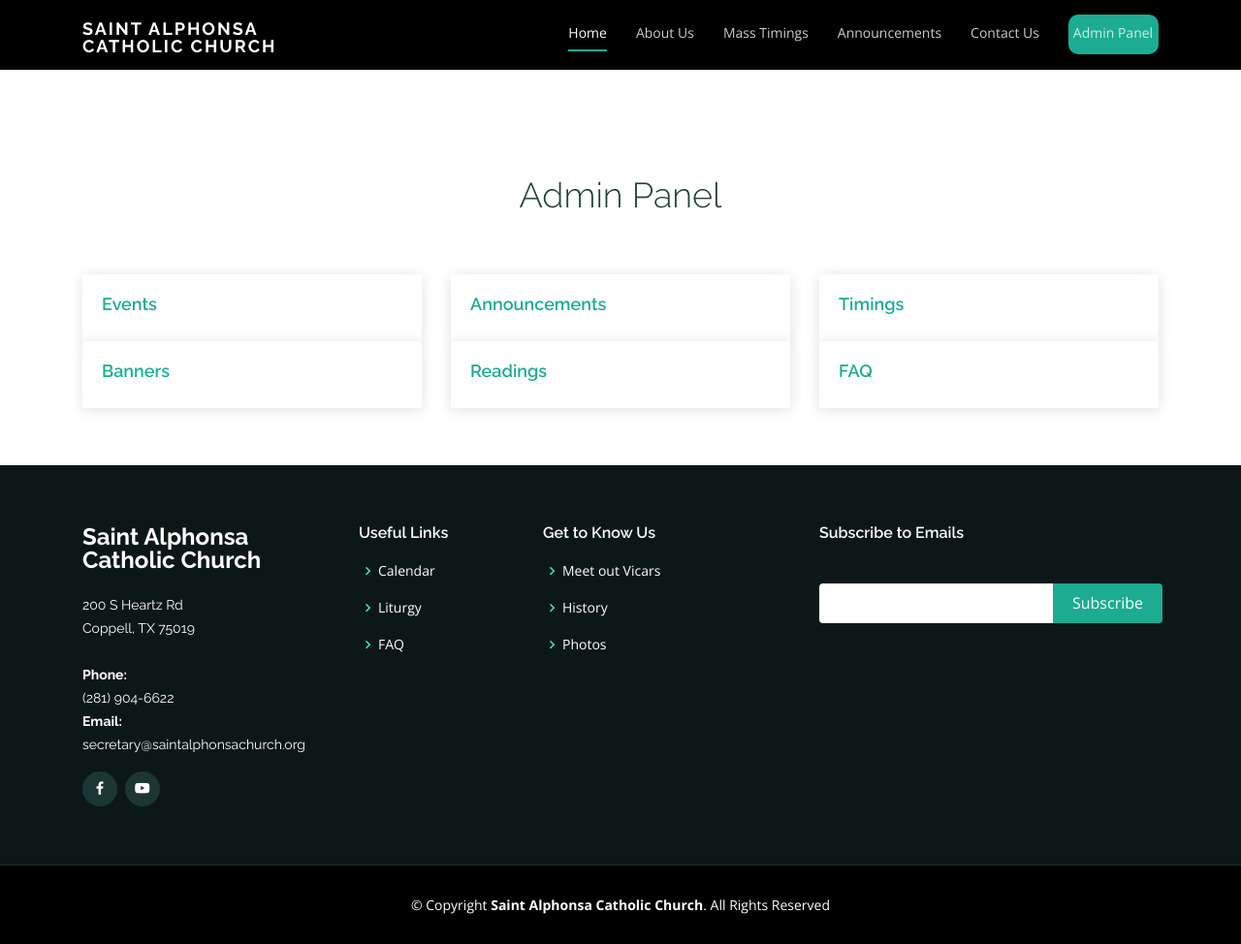
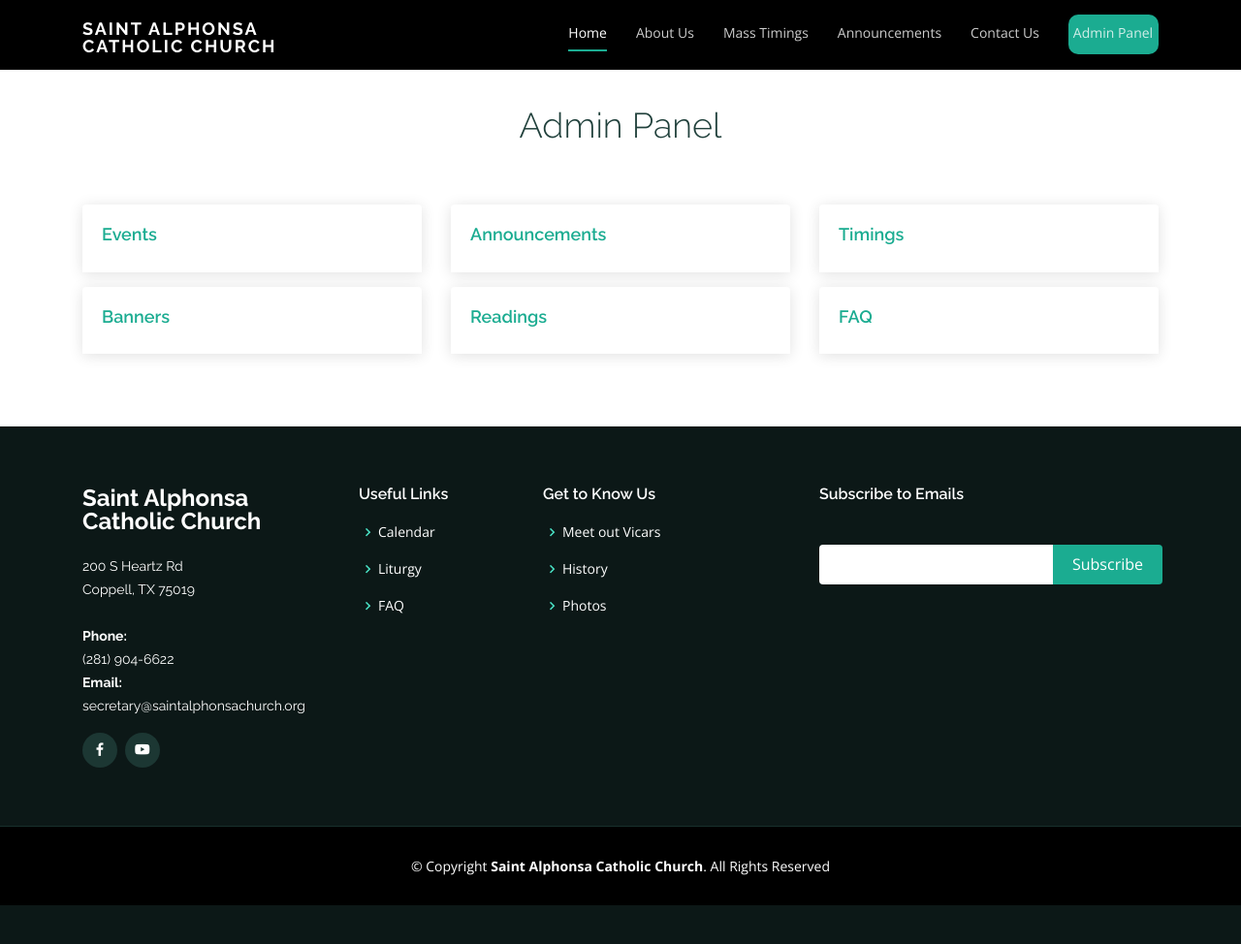
Before and after one commit to stacoppelldev/staweb, a Django app: page /alphonsa in a window 1280 px wide. Shown: the whole page at 97% size. After the commit the page ends 934 px from the top, so only its background shows below. Run offline with Django 3.2, Linux system fonts and the light colour scheme; the visitor is signed in with stand-in values (Sample User, id 1); some libraries are stand-ins or nearby versions.

Commit message:
Removed <br> tags with bootstrap class 'mt-5'

```diff
--- a/church/templates/church/admin/alphonsa.html
+++ b/church/templates/church/admin/alphonsa.html
@@ -2,13 +2,7 @@
 {% load static %}
 
 {% block content %}
-<br>
-<br>
-<br>
-<br>
-<br>
-
-<main id="main">
+<main id="main" class="mt-5">
   <section id="features" class="features">
     <div class="container">
       <div class="section-title" data-aos="fade-up">
@@ -16,7 +10,7 @@
       </div>
 
       <div class="row">
-        <div class="col-lg-4 mb-5 mb-lg-0" data-aos="fade-right">
+        <div class="col-lg-4 mb-3" data-aos="fade-right">
           <ul class="nav nav-tabs flex-column">
             <li class="nav-item">
               <a class="nav-link active show" href="{% url 'events' %}">
@@ -26,7 +20,7 @@
           </ul>
         </div>
 
-        <div class="col-lg-4 mb-5 mb-lg-0" data-aos="fade-right">
+        <div class="col-lg-4 mb-3" data-aos="fade-right">
           <ul class="nav nav-tabs flex-column">
             <li class="nav-item">
               <a class="nav-link active show" href="{% url 'announcements' %}">
@@ -36,7 +30,7 @@
           </ul>
         </div>
 
-        <div class="col-lg-4 mb-5 mb-lg-0" data-aos="fade-right">
+        <div class="col-lg-4 mb-3" data-aos="fade-right">
           <ul class="nav nav-tabs flex-column">
             <li class="nav-item">
               <a class="nav-link active show" href="{% url 'times' %}">
@@ -46,7 +40,7 @@
           </ul>
         </div>
 
-        <div class="col-lg-4 mb-5 mb-lg-0" data-aos="fade-right">
+        <div class="col-lg-4 mb-3" data-aos="fade-right">
           <ul class="nav nav-tabs flex-column">
             <li class="nav-item">
               <a class="nav-link active show" href="{% url 'banners' %}">
@@ -56,7 +50,7 @@
           </ul>
         </div>
 
-        <div class="col-lg-4 mb-5 mb-lg-0" data-aos="fade-right">
+        <div class="col-lg-4 mb-3" data-aos="fade-right">
           <ul class="nav nav-tabs flex-column">
             <li class="nav-item">
               <a class="nav-link active show" href="{% url 'readings' %}">
@@ -66,7 +60,7 @@
           </ul>
         </div>
 
-        <div class="col-lg-4 mb-5 mb-lg-0" data-aos="fade-right">
+        <div class="col-lg-4 mb-3" data-aos="fade-right">
           <ul class="nav nav-tabs flex-column">
             <li class="nav-item">
               <a class="nav-link active show" href="{% url 'FAQS' %}">
```
Also changed, not shown: church/templates/church/admin/FAQS.html (+1 -7 lines), church/templates/church/admin/addAnnouncement.html (+1 -7 lines), church/templates/church/admin/addBanner.html (+1 -7 lines), church/templates/church/admin/addDetail.html (+1 -7 lines), church/templates/church/admin/addEvent.html (+1 -7 lines), church/templates/church/admin/addFAQ.html (+1 -7 lines), church/templates/church/admin/announcements.html (+1 -7 lines), church/templates/church/admin/banners.html (+1 -7 lines), church/templates/church/admin/events.html (+1 -7 lines), church/templates/church/admin/readings.html (+1 -7 lines), church/templates/church/admin/times.html (+5 -14 lines), church/templates/church/admin/updateAnnouncement.html (+6 -12 lines), church/templates/church/admin/updateBanner.html (+6 -12 lines), church/templates/church/admin/updateDetail.html (+6 -12 lines), 4 more files.
